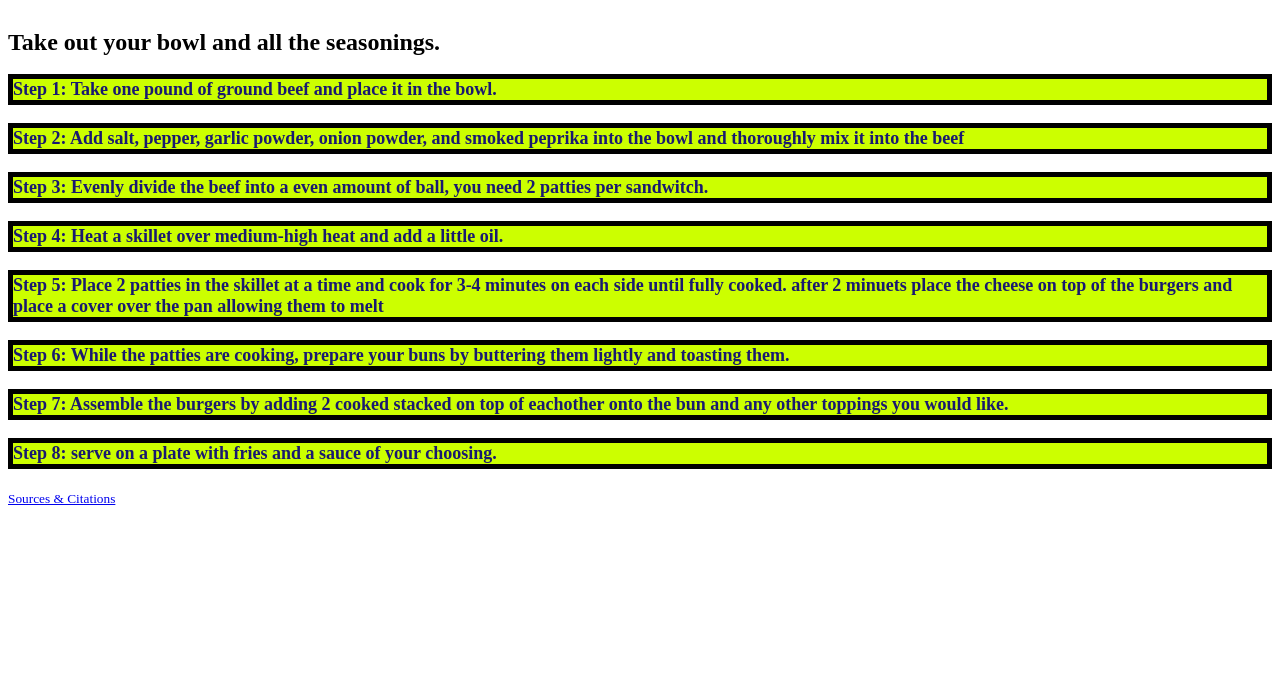
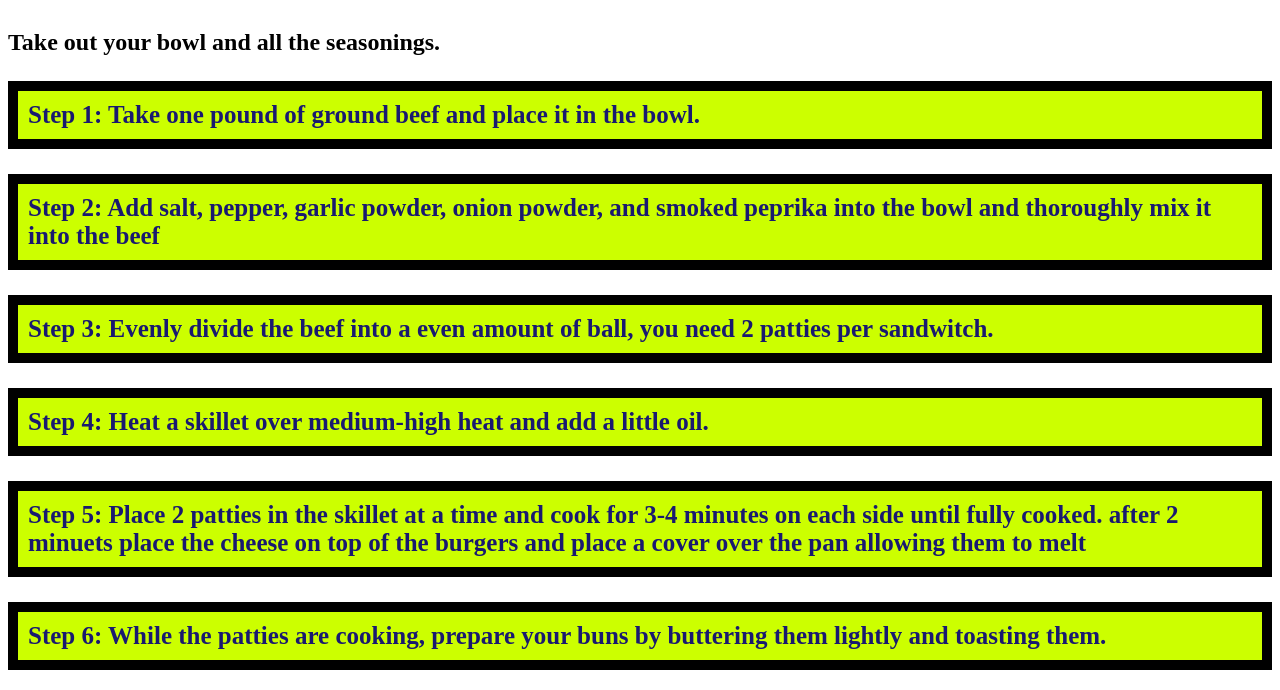
Before and after one commit to IACS-26-27/web-design-1-recipe-assignment-jakobyfrancisco-alt, a website: page index.html in a window 1280 px wide. Shown: the part 110-800 px from the top of the page. Drawn offline with Linux system fonts and the light colour scheme.

Commit message:
added padding and changed size to match website

```diff
--- a/styles.css
+++ b/styles.css
@@ -7,8 +7,9 @@ h1 {
 }
 
 p {
-  font-size: 18px;
+  font-size: 25px;
   color: #191970;
   background-color: #CCFF00;
-  border: 5px solid #000000;
+  border: 10px solid #000000;
+  padding: 10px;
 }
```
